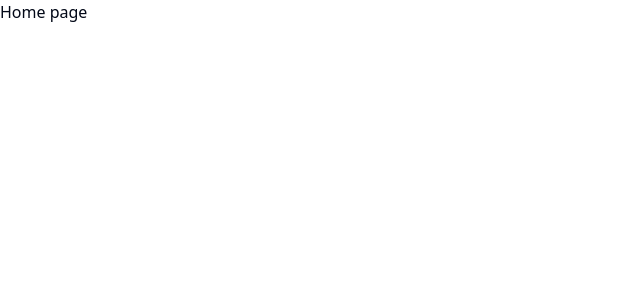
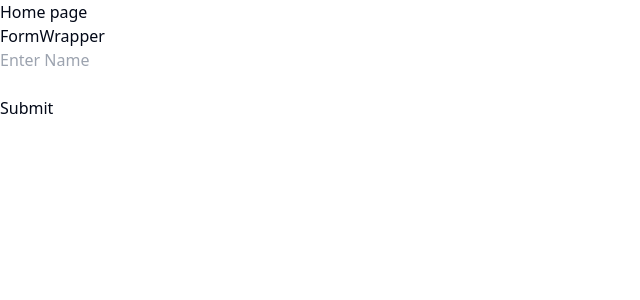
Before and after one commit to hack4impact-utk/uw-211, a Next.js app: page / in a window 1280 px wide. Shown: the top 300 px of the page, without its empty margins (0-640 px from the left). Built offline with nearby package versions, Linux system fonts and the light colour scheme.

Commit message:
form wrapper

```diff
--- a/src/app/page.tsx
+++ b/src/app/page.tsx
@@ -1,3 +1,10 @@
+import FormWrapper from '@/components/FormWrapper/FormWrapper';
+
 export default function Home() {
-  return <h1>Home page</h1>;
+  return (
+    <>
+      <h1>Home page</h1>
+      <FormWrapper />
+    </>
+  );
 }
--- /dev/null
+++ b/src/components/FormWrapper/Child.tsx
@@ -0,0 +1,35 @@
+'use client';
+import { state } from '@/hooks/FormStateHook';
+
+interface HandleChildCallback {
+  handleChildCallback: (data: state) => void;
+}
+
+function Child(Props: HandleChildCallback) {
+  function handleSubmit(event: React.FormEvent<HTMLFormElement>) {
+    event.preventDefault();
+    const form = event.currentTarget;
+    const formElements = form.elements as typeof form.elements & {
+      name: HTMLInputElement;
+    };
+
+    const data = {
+      name: formElements.name.value,
+    };
+
+    Props.handleChildCallback(data);
+  }
+
+  return (
+    <div>
+      <form onSubmit={handleSubmit}>
+        <input type="text" name="name" placeholder="Enter Name" />
+        <br></br>
+        <br></br>
+        <input type="submit" value="Submit" />
+      </form>
+    </div>
+  );
+}
+
+export default Child;
--- /dev/null
+++ b/src/components/FormWrapper/FormWrapper.tsx
@@ -0,0 +1,18 @@
+'use client';
+import Child from './Child';
+import { FormStateHook } from '@/hooks/FormStateHook';
+
+function FormWrapper() {
+  // const {formStep, formState, updateFormStep, handleChildCallback} = FormStateHook();
+  const { formState, handleChildCallback } = FormStateHook();
+  console.log(formState);
+
+  return (
+    <div>
+      FormWrapper
+      <Child handleChildCallback={handleChildCallback} />
+    </div>
+  );
+}
+
+export default FormWrapper;
--- a/src/hooks/FormStateHook.tsx
+++ b/src/hooks/FormStateHook.tsx
@@ -5,18 +5,19 @@ export interface state {
 }
 
 export const FormStateHook = () => {
-  const [formStep, setFormStep] = useState<number>(0);
+  //   const [formStep, setFormStep] = useState<number>(0);
   const [formState, setFormState] = useState<state>({
     name: '',
   });
 
-  const updateFormStep = (data: number): void => {
-    setFormStep(data);
-  };
+  //   const updateFormStep = (data: number): void => {
+  //     setFormStep(data);
+  //   };
 
   const handleChildCallback = (childData: state): void => {
     setFormState(childData);
   };
 
-  return { formState, formStep, updateFormStep, handleChildCallback };
+  //   return { formState, formStep, updateFormStep, handleChildCallback };
+  return { formState, handleChildCallback };
 };
```
